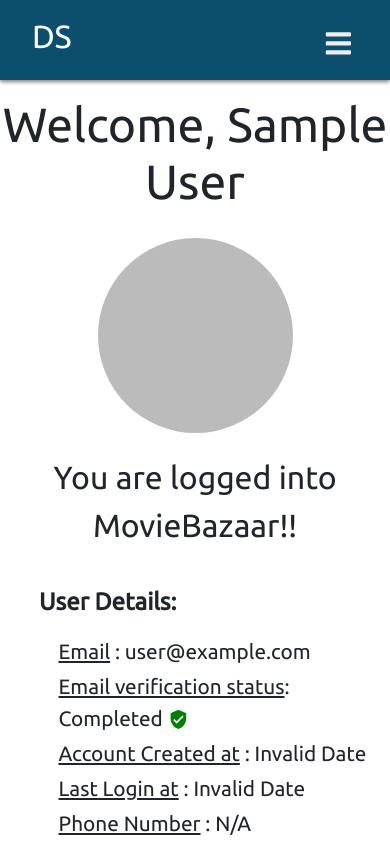
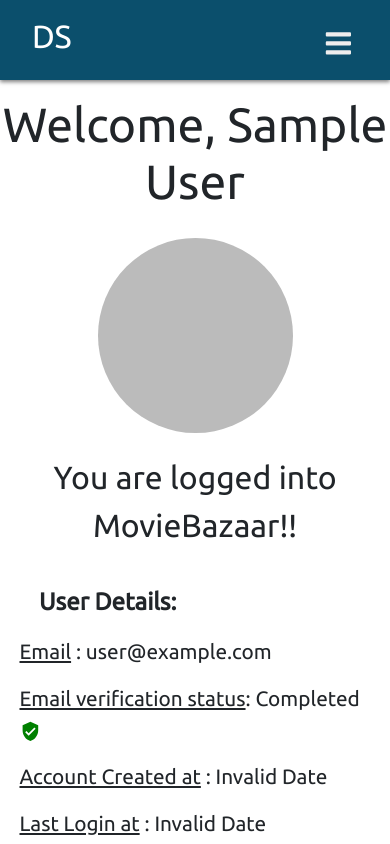
Before and after one commit to devashishsoni98/moviebazaar, a React (Create React App) app: page /profile in a window 390 px wide. Shown: the top 844 px of the page. Built offline with nearby package versions, Linux system fonts and the light colour scheme; no server answers; sample sign-in values are in the browser's storage; the HTML template or start-up script is replaced by a standard one.

Commit message:
media query fix

```diff
--- a/src/components/ProfilePage/profilepage.css
+++ b/src/components/ProfilePage/profilepage.css
@@ -47,4 +47,7 @@
     .user-img{
         width: 50%;
     }
+    .details-content{
+        margin: 2% 5% 4% 5%;
+    }
 }
```
